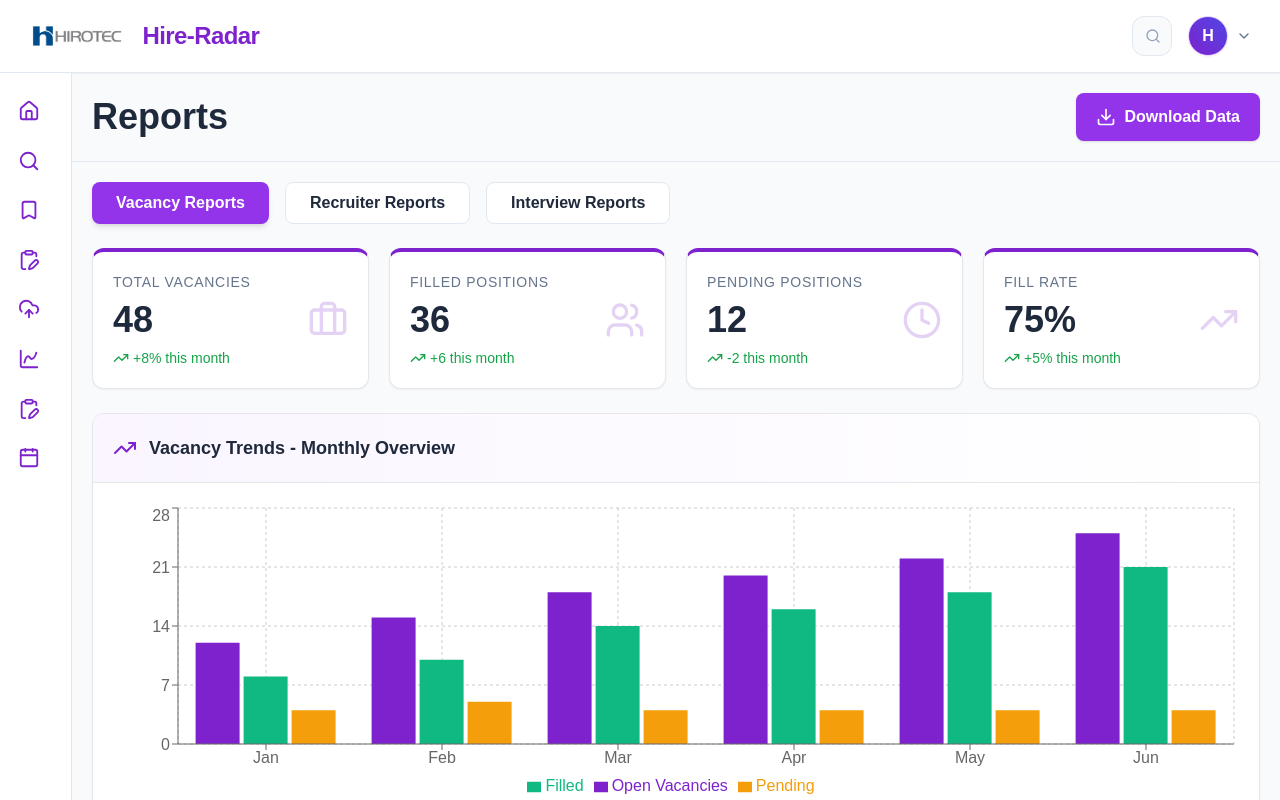
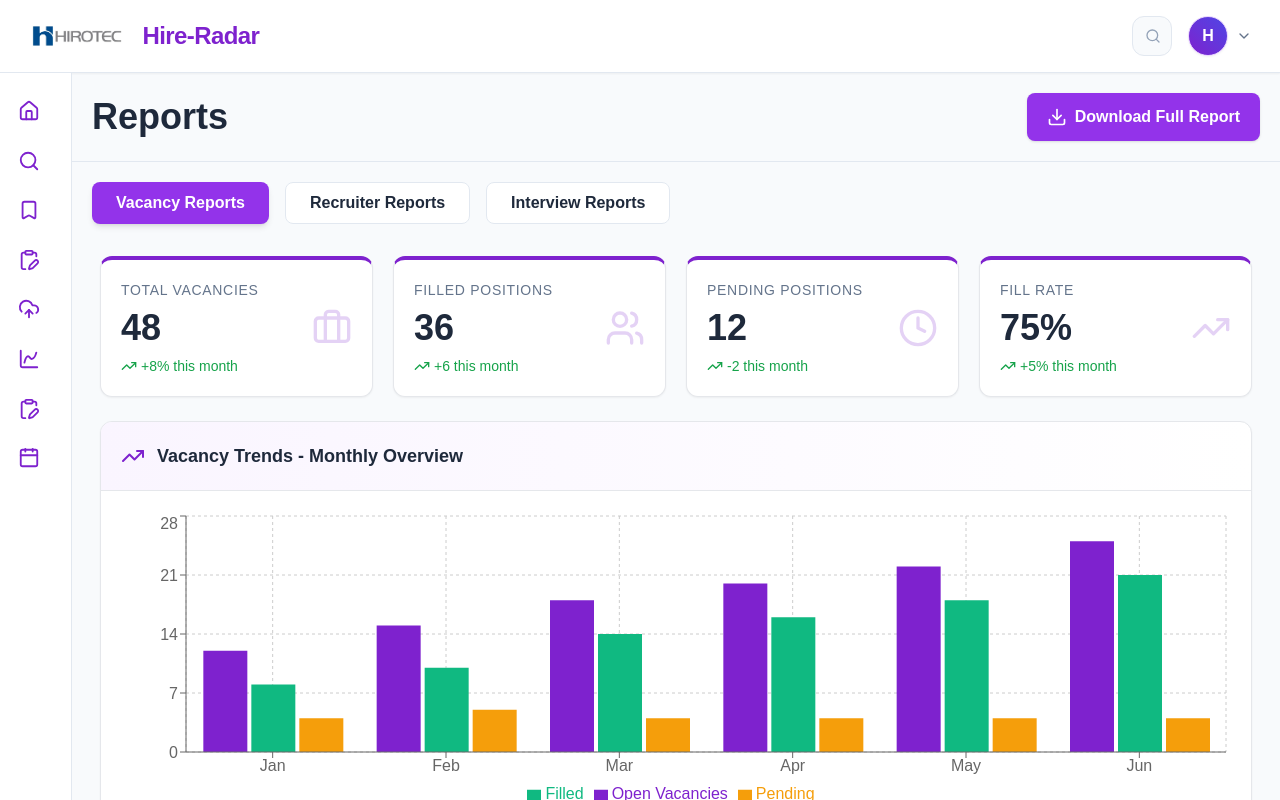
Before and after one commit to John-Divine-Mathew/Hire-Radar, a React app in the folder frontend/: page /report in a window 1280 px wide. Built offline with nearby package versions, Linux system fonts and the light colour scheme; the HTML template or start-up script is replaced by a standard one.

Commit message:
created the export data btn and it was dwnl as a Pdf Format

```diff
--- a/frontend/src/pages/report.jsx
+++ b/frontend/src/pages/report.jsx
@@ -25,7 +25,10 @@ import {
   CheckCircle,
 } from "lucide-react";
 
-// Vacancy Report Data
+import jsPDF from "jspdf";
+import autoTable from "jspdf-autotable";
+
+// ================= DATA DEFINITIONS =================
 const vacancyData = [
   { month: "Jan", open: 12, filled: 8, pending: 4 },
   { month: "Feb", open: 15, filled: 10, pending: 5 },
@@ -42,7 +45,6 @@ const vacancyByDept = [
   { name: "Operations", value: 3, color: "#E9D5FF" },
 ];
 
-// Recruiter Report Data
 const recruiterPerformance = [
   { name: "John Smith", candidates: 45, hired: 12, efficiency: 26.7 },
   { name: "Sarah Johnson", candidates: 38, hired: 11, efficiency: 28.9 },
@@ -58,7 +60,6 @@ const recruiterActivityData = [
   { week: "Week 4", calls: 145, emails: 98, meetings: 20 },
 ];
 
-// Interview Report Data
 const interviewData = [
   { month: "Jan", scheduled: 35, completed: 32, passed: 24, failed: 8 },
   { month: "Feb", scheduled: 42, completed: 40, passed: 30, failed: 10 },
@@ -75,12 +76,23 @@ const interviewByRound = [
   { name: "Final", value: 55, color: "#E9D5FF" },
 ];
 
-// StatCard Component
+// Totals for Calculations
+const totalVacancyDept = vacancyByDept.reduce((acc, curr) => acc + curr.value, 0);
+const totalInterviewRound = interviewByRound.reduce((acc, curr) => acc + curr.value, 0);
+
+const renderPercentageLabel = ({ percent }) => `${(percent * 100).toFixed(1)}%`;
+
+// ================= UI SUB-COMPONENTS =================
 const StatCard = ({ icon: Icon, label, value, change, color }) => (
-  <div className="bg-white rounded-xl p-5 shadow-sm border border-t-4" style={{ borderTopColor: color }}>
+  <div
+    className="bg-white rounded-xl p-5 shadow-sm border border-t-4"
+    style={{ borderTopColor: color }}
+  >
     <div className="flex items-center justify-between">
       <div>
-        <p className="text-[#64748B] font-medium text-sm uppercase tracking-wider">{label}</p>
+        <p className="text-[#64748B] font-medium text-sm uppercase tracking-wider">
+          {label}
+        </p>
         <h2 className="text-4xl font-bold mt-2 text-[#1E293B]">{value}</h2>
         {change && (
           <p className="text-green-600 text-sm mt-2 flex items-center gap-1">
@@ -93,7 +105,6 @@ const StatCard = ({ icon: Icon, label, value, change, color }) => (
   </div>
 );
 
-// Report Section Component
 const ReportSection = ({ title, children, icon: Icon }) => (
   <div className="bg-white rounded-xl shadow-sm border overflow-hidden">
     <div className="bg-gradient-to-r from-purple-50 to-transparent p-5 border-b flex items-center gap-3">
@@ -104,93 +115,16 @@ const ReportSection = ({ title, children, icon: Icon }) => (
   </div>
 );
 
-export default function Report() {
-  const [activeTab, setActiveTab] = useState("vacancy");
-  const [showDownloadPopup, setShowDownloadPopup] = useState(false);
-
-  const handleDownload = () => {
-    // Custom download logic can go here
-    setShowDownloadPopup(true);
-  };
-
-  return (
-    <div className="relative flex h-screen flex-col overflow-hidden bg-[#F8FAFC]">
-      <Navbar />
-
-      <div className="flex flex-1 min-h-0">
-        <Sidebar />
-        <div className="flex min-w-0 flex-1 flex-col bg-slate-50">
-          {/* Header */}
-          <div className="shrink-0 flex justify-between items-center border-b border-slate-200 bg-slate-50 p-5">
-            <h1 className="text-4xl font-bold text-[#1E293B]">
-              Reports
-            </h1>
-
-            <button
-              onClick={handleDownload}
-              className="flex items-center gap-2 bg-purple-600 hover:bg-purple-700 text-white px-5 py-3 rounded-lg font-semibold shadow transition cursor-pointer"
-            >
-              <Download size={20} />
-              Download Data
-            </button>
+// ================= DASHBOARD TAB VIEWS =================
+const VacancyReportContent = () => (
+  <div className="space-y-6">
+    <div className="grid grid-cols-4 gap-5">
+      <StatCard icon={Briefcase} label="Total Vacancies" value="48" change="+8% this month" color="#7E22CE" />
+      <StatCard icon={Users} label="Filled Positions" value="36" change="+6 this month" color="#7E22CE" />
+      <StatCard icon={Clock} label="Pending Positions" value="12" change="-2 this month" color="#7E22CE" />
+      <StatCard icon={TrendingUp} label="Fill Rate" value="75%" change="+5% this month" color="#7E22CE" />
     </div>
 
-          <div className="flex-1 overflow-y-auto p-5">
-            {/* Tab Navigation */}
-            <div className="flex gap-4 mb-6">
-              {["vacancy", "recruiter", "interview"].map((tab) => (
-                <button
-                  key={tab}
-                  onClick={() => setActiveTab(tab)}
-                  className={`px-6 py-2 rounded-lg font-semibold transition-all duration-200 ${
-                    activeTab === tab
-                      ? "bg-purple-600 text-white shadow-md"
-                      : "bg-white text-[#1E293B] border border-slate-200 hover:border-purple-600"
-                  }`}
-                >
-                  {tab === "vacancy" && "Vacancy Reports"}
-                  {tab === "recruiter" && "Recruiter Reports"}
-                  {tab === "interview" && "Interview Reports"}
-                </button>
-              ))}
-            </div>
-
-            {/* VACANCY REPORTS TAB */}
-            {activeTab === "vacancy" && (
-              <div className="space-y-6">
-                {/* Vacancy Stats */}
-                <div className="grid grid-cols-4 gap-5">
-                  <StatCard
-                    icon={Briefcase}
-                    label="Total Vacancies"
-                    value="48"
-                    change="+8% this month"
-                    color="#7E22CE"
-                  />
-                  <StatCard
-                    icon={Users}
-                    label="Filled Positions"
-                    value="36"
-                    change="+6 this month"
-                    color="#7E22CE"
-                  />
-                  <StatCard
-                    icon={Clock}
-                    label="Pending Positions"
-                    value="12"
-                    change="-2 this month"
-                    color="#7E22CE"
-                  />
-                  <StatCard
-                    icon={TrendingUp}
-                    label="Fill Rate"
-                    value="75%"
-                    change="+5% this month"
-                    color="#7E22CE"
-                  />
-                </div>
-
-                {/* Vacancy Trends */}
     <ReportSection title="Vacancy Trends - Monthly Overview" icon={TrendingUp}>
       <ResponsiveContainer width="100%" height={300}>
         <BarChart data={vacancyData}>
@@ -206,9 +140,8 @@ export default function Report() {
       </ResponsiveContainer>
     </ReportSection>
 
-                {/* Vacancy by Department */}
     <div className="grid grid-cols-2 gap-5">
-                  <ReportSection title="Vacancies by Department">
+      <ReportSection title="Vacancies by Department (%)">
         <ResponsiveContainer width="100%" height={280}>
           <PieChart>
             <Pie
@@ -216,77 +149,60 @@ export default function Report() {
               dataKey="value"
               cx="50%"
               cy="50%"
-                          innerRadius={60}
-                          outerRadius={100}
+              innerRadius={50}
+              outerRadius={90}
               paddingAngle={2}
+              labelLine={true}
+              label={renderPercentageLabel}
             >
               {vacancyByDept.map((item, index) => (
                 <Cell key={index} fill={item.color} />
               ))}
             </Pie>
-                        <Tooltip />
+            <Tooltip
+              formatter={(value, name) => [
+                `${value} (${((value / totalVacancyDept) * 100).toFixed(1)}%)`,
+                name,
+              ]}
+            />
           </PieChart>
         </ResponsiveContainer>
       </ReportSection>
 
       <ReportSection title="Department Details">
         <div className="space-y-4">
-                      {vacancyByDept.map((dept) => (
+          {vacancyByDept.map((dept) => {
+            const percentage = ((dept.value / totalVacancyDept) * 100).toFixed(1);
+            return (
               <div key={dept.name} className="flex items-center justify-between p-3 bg-gray-50 rounded-lg">
                 <div className="flex items-center gap-3">
-                            <div
-                              className="w-4 h-4 rounded-full"
-                              style={{ backgroundColor: dept.color }}
-                            />
+                  <div className="w-4 h-4 rounded-full" style={{ backgroundColor: dept.color }} />
                   <span className="font-medium text-[#1E293B]">{dept.name}</span>
                 </div>
+                <div className="flex items-center gap-2">
+                  <span className="text-sm font-medium text-slate-500">{percentage}%</span>
                   <span className="bg-purple-100 text-purple-700 px-3 py-1 rounded-full font-semibold">
                     {dept.value}
                   </span>
                 </div>
-                      ))}
+              </div>
+            );
+          })}
         </div>
       </ReportSection>
     </div>
   </div>
-            )}
+);
 
-            {/* RECRUITER REPORTS TAB */}
-            {activeTab === "recruiter" && (
+const RecruiterReportContent = () => (
   <div className="space-y-6">
-                {/* Recruiter Stats */}
     <div className="grid grid-cols-4 gap-5">
-                  <StatCard
-                    icon={Users}
-                    label="Total Recruiters"
-                    value="5"
-                    change="All active"
-                    color="#7E22CE"
-                  />
-                  <StatCard
-                    icon={Users}
-                    label="Candidates Sourced"
-                    value="200"
-                    change="+45 this month"
-                    color="#7E22CE"
-                  />
-                  <StatCard
-                    icon={TrendingUp}
-                    label="Total Hired"
-                    value="50"
-                    change="+12 this month"
-                    color="#7E22CE"
-                  />
-                  <StatCard
-                    icon={TrendingUp}
-                    label="Avg Efficiency"
-                    value="25%"
-                    change="+2% this month"
-                    color="#7E22CE"
-                  />
+      <StatCard icon={Users} label="Total Recruiters" value="5" change="All active" color="#7E22CE" />
+      <StatCard icon={Users} label="Candidates Sourced" value="200" change="+45 this month" color="#7E22CE" />
+      <StatCard icon={TrendingUp} label="Total Hired" value="50" change="+12 this month" color="#7E22CE" />
+      <StatCard icon={TrendingUp} label="Avg Efficiency" value="25%" change="+2% this month" color="#7E22CE" />
     </div>
 
-                {/* Recruiter Activity */}
     <ReportSection title="Recruiter Activity - Weekly Metrics" icon={TrendingUp}>
       <ResponsiveContainer width="100%" height={300}>
         <LineChart data={recruiterActivityData}>
@@ -302,7 +218,6 @@ export default function Report() {
       </ResponsiveContainer>
     </ReportSection>
 
-                {/* Recruiter Performance */}
     <ReportSection title="Top Recruiter Performance">
       <div className="overflow-x-auto">
         <table className="w-full">
@@ -336,44 +251,17 @@ export default function Report() {
       </div>
     </ReportSection>
   </div>
-            )}
+);
 
-            {/* INTERVIEW REPORTS TAB */}
-            {activeTab === "interview" && (
+const InterviewReportContent = () => (
   <div className="space-y-6">
-                {/* Interview Stats */}
     <div className="grid grid-cols-4 gap-5">
-                  <StatCard
-                    icon={Clock}
-                    label="Total Scheduled"
-                    value="260"
-                    change="+48 this month"
-                    color="#7E22CE"
-                  />
-                  <StatCard
-                    icon={Users}
-                    label="Completed"
-                    value="249"
-                    change="+46 this month"
-                    color="#7E22CE"
-                  />
-                  <StatCard
-                    icon={TrendingUp}
-                    label="Success Rate"
-                    value="78%"
-                    change="+2% this month"
-                    color="#7E22CE"
-                  />
-                  <StatCard
-                    icon={TrendingUp}
-                    label="Avg Duration"
-                    value="45 min"
-                    change="Consistent"
-                    color="#7E22CE"
-                  />
+      <StatCard icon={Clock} label="Total Scheduled" value="260" change="+48 this month" color="#7E22CE" />
+      <StatCard icon={Users} label="Completed" value="249" change="+46 this month" color="#7E22CE" />
+      <StatCard icon={TrendingUp} label="Success Rate" value="78%" change="+2% this month" color="#7E22CE" />
+      <StatCard icon={TrendingUp} label="Avg Duration" value="45 min" change="Consistent" color="#7E22CE" />
     </div>
 
-                {/* Interview Trends */}
     <ReportSection title="Interview Pipeline - Monthly Overview" icon={TrendingUp}>
       <ResponsiveContainer width="100%" height={300}>
         <BarChart data={interviewData}>
@@ -390,9 +278,8 @@ export default function Report() {
       </ResponsiveContainer>
     </ReportSection>
 
-                {/* Interview Rounds */}
     <div className="grid grid-cols-2 gap-5">
-                  <ReportSection title="Interviews by Round">
+      <ReportSection title="Interviews by Round (%)">
         <ResponsiveContainer width="100%" height={280}>
           <PieChart>
             <Pie
@@ -400,59 +287,266 @@ export default function Report() {
               dataKey="value"
               cx="50%"
               cy="50%"
-                          innerRadius={60}
-                          outerRadius={100}
+              innerRadius={50}
+              outerRadius={90}
               paddingAngle={2}
+              labelLine={true}
+              label={renderPercentageLabel}
             >
               {interviewByRound.map((item, index) => (
                 <Cell key={index} fill={item.color} />
               ))}
             </Pie>
-                        <Tooltip />
+            <Tooltip
+              formatter={(value, name) => [
+                `${value} (${((value / totalInterviewRound) * 100).toFixed(1)}%)`,
+                name,
+              ]}
+            />
           </PieChart>
         </ResponsiveContainer>
       </ReportSection>
 
       <ReportSection title="Round Details">
         <div className="space-y-4">
-                      {interviewByRound.map((round) => (
+          {interviewByRound.map((round) => {
+            const percentage = ((round.value / totalInterviewRound) * 100).toFixed(1);
+            return (
               <div key={round.name} className="flex items-center justify-between p-3 bg-gray-50 rounded-lg">
                 <div className="flex items-center gap-3">
-                            <div
-                              className="w-4 h-4 rounded-full"
-                              style={{ backgroundColor: round.color }}
-                            />
+                  <div className="w-4 h-4 rounded-full" style={{ backgroundColor: round.color }} />
                   <span className="font-medium text-[#1E293B]">{round.name}</span>
                 </div>
+                <div className="flex items-center gap-2">
+                  <span className="text-sm font-medium text-slate-500">{percentage}%</span>
                   <span className="bg-purple-100 text-purple-700 px-3 py-1 rounded-full font-semibold">
                     {round.value}
                   </span>
                 </div>
-                      ))}
+              </div>
+            );
+          })}
         </div>
       </ReportSection>
     </div>
   </div>
-            )}
+);
+
+// ================= MAIN COMPONENT =================
+export default function Report() {
+  const [activeTab, setActiveTab] = useState("vacancy");
+  const [showDownloadPopup, setShowDownloadPopup] = useState(false);
+  const [isExporting, setIsExporting] = useState(false);
+
+  // Pure Text & Table Native PDF Generator Function
+  const handleDownload = () => {
+    setIsExporting(true);
+
+    try {
+      const doc = new jsPDF("p", "pt", "a4");
+
+      // Main Title
+      doc.setFontSize(22);
+      doc.setTextColor(126, 34, 206); // Purple #7E22CE
+      doc.setFont("helvetica", "bold");
+      doc.text("Recruitment Executive Summary Report", 40, 45);
+
+      doc.setFontSize(10);
+      doc.setTextColor(100, 116, 139);
+      doc.setFont("helvetica", "normal");
+      doc.text(`Generated Date: ${new Date().toLocaleDateString()}`, 40, 60);
+
+      // --- SECTION 1: VACANCY REPORT ---
+      doc.setFontSize(15);
+      doc.setTextColor(30, 41, 59);
+      doc.setFont("helvetica", "bold");
+      doc.text("1. Vacancy Report", 40, 90);
+
+      doc.setFontSize(10);
+      doc.setFont("helvetica", "normal");
+      doc.text(
+        "Total Vacancies: 48  |  Filled: 36  |  Pending: 12  |  Fill Rate: 75.0%",
+        40,
+        105
+      );
+
+      // Table 1: Department Share
+      autoTable(doc, {
+        startY: 115,
+        head: [["Department", "Open Vacancies", "Department Share (%)"]],
+        body: vacancyByDept.map((dept) => [
+          dept.name,
+          dept.value,
+          `${((dept.value / totalVacancyDept) * 100).toFixed(1)}%`,
+        ]),
+        headStyles: { fillColor: [126, 34, 206] },
+        theme: "striped",
+      });
+
+      // Table 2: Monthly Vacancy Overview
+      autoTable(doc, {
+        startY: doc.lastAutoTable.finalY + 15,
+        head: [["Month", "Open Vacancies", "Filled Positions", "Pending Positions"]],
+        body: vacancyData.map((d) => [d.month, d.open, d.filled, d.pending]),
+        headStyles: { fillColor: [126, 34, 206] },
+        theme: "grid",
+      });
+
+      // --- SECTION 2: RECRUITER REPORT ---
+      let nextY = doc.lastAutoTable.finalY + 30;
+
+      doc.setFontSize(15);
+      doc.setTextColor(30, 41, 59);
+      doc.setFont("helvetica", "bold");
+      doc.text("2. Recruiter Report", 40, nextY);
+
+      doc.setFontSize(10);
+      doc.setFont("helvetica", "normal");
+      doc.text(
+        "Active Recruiters: 5  |  Candidates Sourced: 200  |  Total Hired: 50  |  Avg Efficiency: 25.0%",
+        40,
+        nextY + 15
+      );
+
+      // Table 3: Recruiter Performance
+      autoTable(doc, {
+        startY: nextY + 25,
+        head: [["Recruiter Name", "Candidates Sourced", "Hired", "Efficiency (%)"]],
+        body: recruiterPerformance.map((r) => [
+          r.name,
+          r.candidates,
+          r.hired,
+          `${r.efficiency.toFixed(1)}%`,
+        ]),
+        headStyles: { fillColor: [126, 34, 206] },
+        theme: "striped",
+      });
+
+      // Table 4: Weekly Recruiter Activity
+      autoTable(doc, {
+        startY: doc.lastAutoTable.finalY + 15,
+        head: [["Week", "Calls Made", "Emails Sent", "Meetings Held"]],
+        body: recruiterActivityData.map((a) => [a.week, a.calls, a.emails, a.meetings]),
+        headStyles: { fillColor: [126, 34, 206] },
+        theme: "grid",
+      });
+
+      // --- PAGE 2 BREAK ---
+      doc.addPage();
+
+      // --- SECTION 3: INTERVIEW REPORT ---
+      doc.setFontSize(15);
+      doc.setTextColor(30, 41, 59);
+      doc.setFont("helvetica", "bold");
+      doc.text("3. Interview Report", 40, 45);
+
+      doc.setFontSize(10);
+      doc.setFont("helvetica", "normal");
+      doc.text(
+        "Total Scheduled: 260  |  Completed: 249  |  Success Rate: 78.0%  |  Avg Duration: 45 min",
+        40,
+        60
+      );
+
+      // Table 5: Interview Rounds Breakdown
+      autoTable(doc, {
+        startY: 70,
+        head: [["Interview Round", "Total Candidates", "Round Share (%)"]],
+        body: interviewByRound.map((round) => [
+          round.name,
+          round.value,
+          `${((round.value / totalInterviewRound) * 100).toFixed(1)}%`,
+        ]),
+        headStyles: { fillColor: [126, 34, 206] },
+        theme: "striped",
+      });
+
+      // Table 6: Monthly Interview Overview
+      autoTable(doc, {
+        startY: doc.lastAutoTable.finalY + 15,
+        head: [["Month", "Scheduled", "Completed", "Passed", "Failed"]],
+        body: interviewData.map((i) => [
+          i.month,
+          i.scheduled,
+          i.completed,
+          i.passed,
+          i.failed,
+        ]),
+        headStyles: { fillColor: [126, 34, 206] },
+        theme: "grid",
+      });
+
+      // Save PDF file
+      doc.save(`Recruitment_Full_Report_${new Date().toISOString().slice(0, 10)}.pdf`);
+      setShowDownloadPopup(true);
+    } catch (error) {
+      console.error("Error generating text PDF:", error);
+    } finally {
+      setIsExporting(false);
+    }
+  };
+
+  return (
+    <div className="relative flex h-screen flex-col overflow-hidden bg-[#F8FAFC]">
+      <Navbar />
+
+      <div className="flex flex-1 min-h-0">
+        <Sidebar />
+        <div className="flex min-w-0 flex-1 flex-col bg-slate-50">
+          {/* Header */}
+          <div className="shrink-0 flex justify-between items-center border-b border-slate-200 bg-slate-50 p-5">
+            <h1 className="text-4xl font-bold text-[#1E293B]">Reports</h1>
+
+            <button
+              onClick={handleDownload}
+              disabled={isExporting}
+              className="flex items-center gap-2 bg-purple-600 hover:bg-purple-700 disabled:bg-purple-400 text-white px-5 py-3 rounded-lg font-semibold shadow transition cursor-pointer"
+            >
+              <Download size={20} />
+              {isExporting ? "Generating PDF..." : "Download Full Report"}
+            </button>
+          </div>
+
+          <div className="flex-1 overflow-y-auto p-5">
+            {/* Tab Navigation */}
+            <div className="flex gap-4 mb-6">
+              {["vacancy", "recruiter", "interview"].map((tab) => (
+                <button
+                  key={tab}
+                  onClick={() => setActiveTab(tab)}
+                  className={`px-6 py-2 rounded-lg font-semibold transition-all duration-200 ${
+                    activeTab === tab
+                      ? "bg-purple-600 text-white shadow-md"
+                      : "bg-white text-[#1E293B] border border-slate-200 hover:border-purple-600"
+                  }`}
+                >
+                  {tab === "vacancy" && "Vacancy Reports"}
+                  {tab === "recruiter" && "Recruiter Reports"}
+                  {tab === "interview" && "Interview Reports"}
+                </button>
+              ))}
+            </div>
+
+            {/* Display active tab content */}
+            <div className="p-2 bg-slate-50 space-y-6">
+              {activeTab === "vacancy" && <VacancyReportContent />}
+              {activeTab === "recruiter" && <RecruiterReportContent />}
+              {activeTab === "interview" && <InterviewReportContent />}
+            </div>
           </div>
         </div>
       </div>
 
-      {/* Download Success Modal Popup */}
+      {/* Success Popup Modal */}
       {showDownloadPopup && (
         <div className="fixed inset-0 z-50 flex items-center justify-center bg-black/60 backdrop-blur-sm">
           <div className="bg-white rounded-2xl shadow-2xl p-10 w-[500px] max-w-[90%] text-center">
-            <CheckCircle
-              size={90}
-              className="mx-auto text-green-500 mb-6"
-            />
+            <CheckCircle size={90} className="mx-auto text-green-500 mb-6" />
 
-            <h2 className="text-3xl font-bold text-slate-800 mb-3">
-              Download Successful
-            </h2>
+            <h2 className="text-3xl font-bold text-slate-800 mb-3">Download Successful</h2>
 
             <p className="text-slate-600 text-lg mb-8">
-              Your datas have successfully downloaded
+              Your combined text & percentage data PDF report has been generated and saved.
             </p>
 
             <button
```
Also changed, not shown: frontend/package.json (+5 -2 lines), 1 other file (tests, documents, lock files or other folders). Lines whose indentation alone changed are shown as unchanged.
